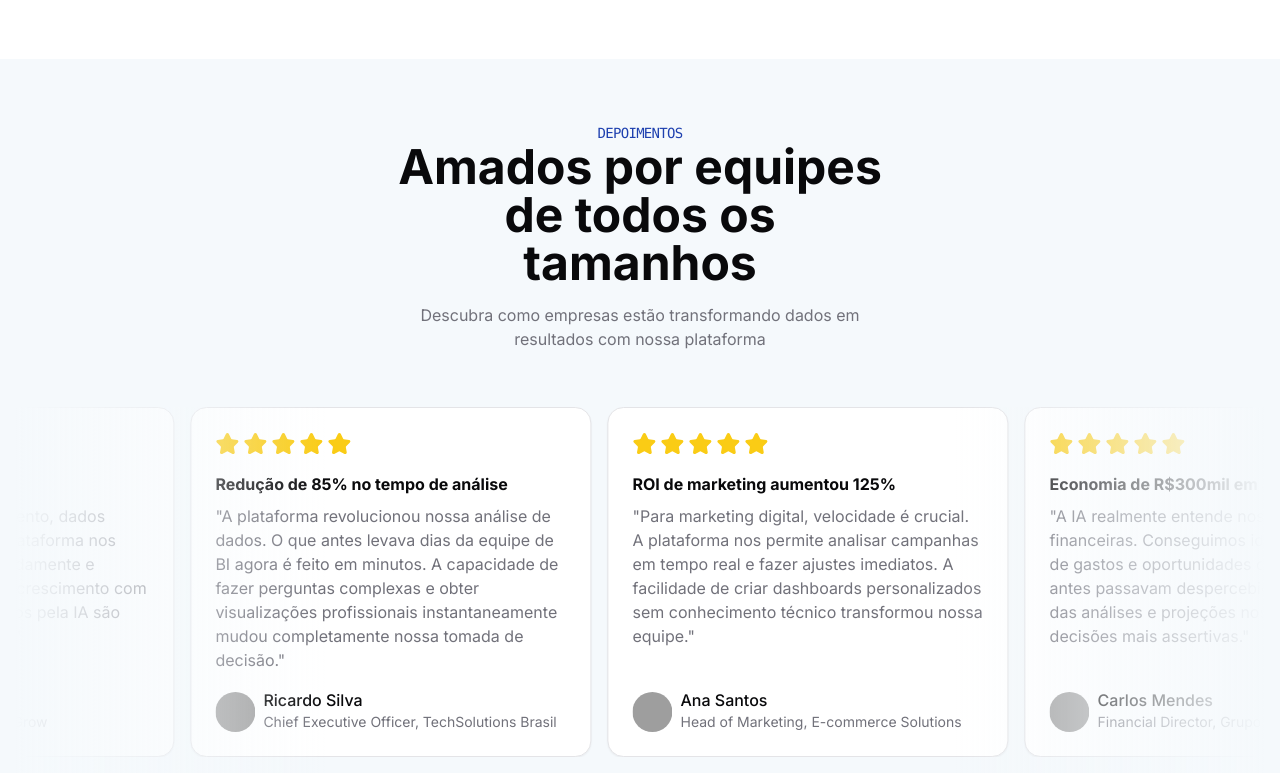
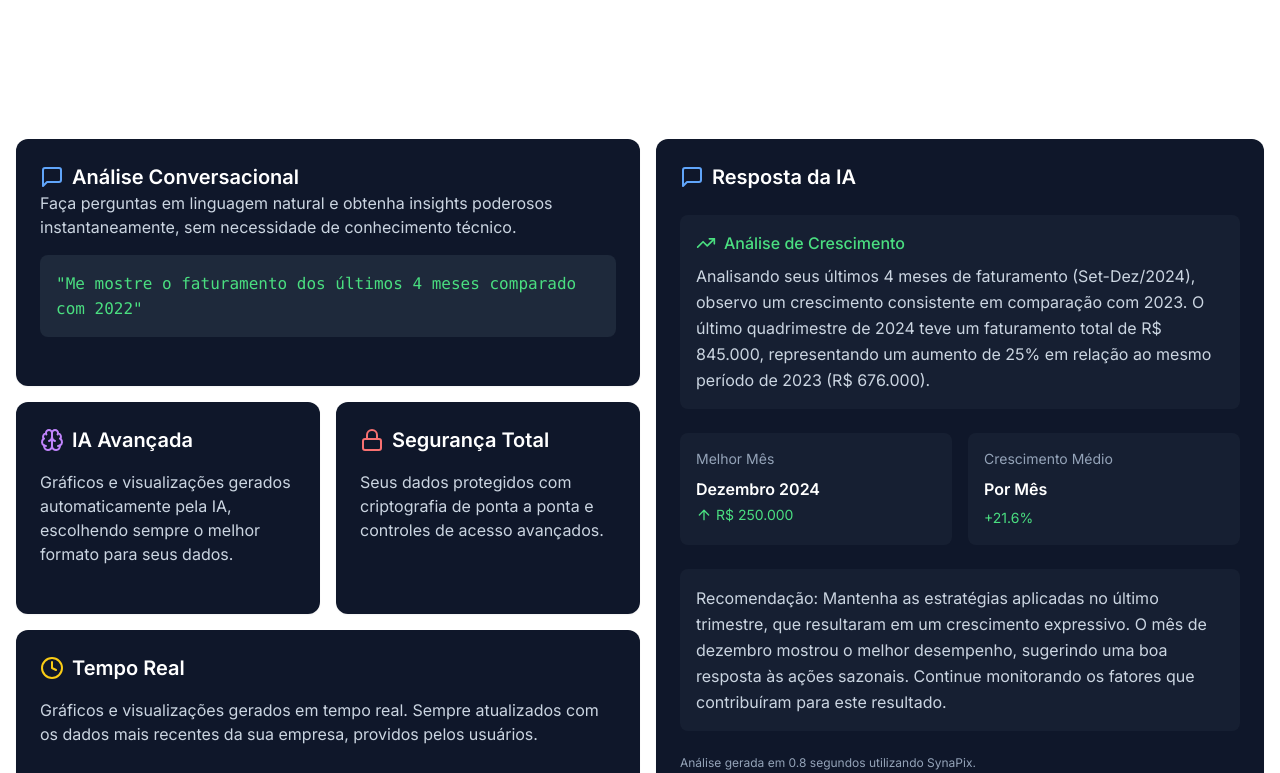
Before and after one commit to GabrielFTeles/landing-page-x, a React (Vite) app: page / in a window 1280 px wide. Shown: the part 3320-4093 px from the top of the page. Built offline with nearby package versions, Linux system fonts and the light colour scheme; grey boxes are pictures that could not be loaded.

Commit message:
Refactor routing to use RouterProvider; add FeaturesSection component and update Home page layout

```diff
--- a/src/app.tsx
+++ b/src/app.tsx
@@ -1,30 +1,11 @@
 import { ThemeProvider } from "@/components/theme-provider";
-import { BrowserRouter, Navigate, Route, Routes } from "react-router";
-import { Home } from "./pages/home";
-import { DefaultLayout } from "./layouts/default-layout";
-import { Contact } from "./pages/contact";
-import { PrivacyPolicy } from "./pages/privacy-policy";
-import { TermsOfUse } from "./pages/terms-of-use";
-import { PlansPage } from "./pages/plans";
+import { RouterProvider } from "react-router";
+import { router } from "./routes/routes";
 
 export function App() {
   return (
     <ThemeProvider defaultTheme="system" storageKey="sentry-x-lp-theme">
-      <BrowserRouter>
-        <Routes>
-          <Route element={<DefaultLayout />}>
-            <Route path="/" element={<Home />} />
-            <Route path="/contato" element={<Contact />} />
-            <Route path="/planos" element={<PlansPage />} />
-            <Route path="/termos-de-uso" element={<TermsOfUse />} />
-            <Route
-              path="/politica-de-privacidade"
-              element={<PrivacyPolicy />}
-            />
-            <Route path="*" element={<Navigate to="/" />} />
-          </Route>
-        </Routes>
-      </BrowserRouter>
+      <RouterProvider router={router} />
     </ThemeProvider>
   );
 }
--- /dev/null
+++ b/src/components/features-section.tsx
@@ -0,0 +1,143 @@
+import { cn } from "@/lib/utils";
+import {
+  ArrowUp,
+  Brain,
+  Clock,
+  Lock,
+  MessageSquare,
+  TrendingUp,
+} from "lucide-react";
+import type { ComponentProps } from "react";
+
+interface FeatureCardProps extends ComponentProps<"div"> {
+  className?: string;
+}
+
+const FeatureCard: React.FC<FeatureCardProps> = ({ className, children }) => {
+  return (
+    <div className={cn("bg-slate-900 p-6 rounded-xl shadow-sm", className)}>
+      {children}
+    </div>
+  );
+};
+
+export const FeaturesSection = () => {
+  return (
+    <section className="max-w-screen-2xl px-4 mx-auto py-20">
+      <div className="grid grid-cols-1 gap-4 sm:grid-cols-2 lg:grid-cols-[0.75fr,0.75fr,1.5fr]">
+        <FeatureCard className="sm:col-span-2">
+          <div className="flex items-center gap-2">
+            <MessageSquare className="size-6 text-blue-400" />
+            <h3 className="text-xl font-semibold text-white">
+              Análise Conversacional
+            </h3>
+          </div>
+
+          <p className="text-slate-300 mb-4">
+            Faça perguntas em linguagem natural e obtenha insights poderosos
+            instantaneamente, sem necessidade de conhecimento técnico.
+          </p>
+
+          <div className="bg-slate-800 rounded-lg p-4 mt-auto">
+            <code className="text-green-400">
+              "Me mostre o faturamento dos últimos 4 meses comparado com 2022"
+            </code>
+          </div>
+        </FeatureCard>
+
+        <FeatureCard className="sm:col-span-2 lg:col-span-1 lg:row-span-3">
+          <div className="flex items-center gap-2 mb-6">
+            <MessageSquare className="w-6 h-6 text-blue-400" />
+            <h3 className="text-xl font-semibold text-white">Resposta da IA</h3>
+          </div>
+
+          <div className="space-y-6 flex-grow">
+            <div className="bg-slate-800/50 p-4 rounded-lg">
+              <div className="flex items-center gap-2 mb-2">
+                <TrendingUp className="w-5 h-5 text-green-400" />
+                <span className="text-green-400 font-medium">
+                  Análise de Crescimento
+                </span>
+              </div>
+              <p className="text-slate-300 leading-relaxed">
+                Analisando seus últimos 4 meses de faturamento (Set-Dez/2024),
+                observo um crescimento consistente em comparação com 2023. O
+                último quadrimestre de 2024 teve um faturamento total de R$
+                845.000, representando um aumento de 25% em relação ao mesmo
+                período de 2023 (R$ 676.000).
+              </p>
+            </div>
+
+            <div className="grid grid-cols-2 gap-4">
+              <div className="bg-slate-800/50 p-4 rounded-lg">
+                <p className="text-slate-400 text-sm mb-2">Melhor Mês</p>
+                <p className="text-white font-semibold mb-1">Dezembro 2024</p>
+                <div className="flex items-center gap-1">
+                  <ArrowUp className="w-4 h-4 text-green-400" />
+                  <span className="text-green-400 text-sm">R$ 250.000</span>
+                </div>
+              </div>
+              <div className="bg-slate-800/50 p-4 rounded-lg">
+                <p className="text-slate-400 text-sm mb-2">Crescimento Médio</p>
+                <p className="text-white font-semibold mb-1">Por Mês</p>
+                <span className="text-green-400 text-sm">+21.6%</span>
+              </div>
+            </div>
+
+            <div className="bg-slate-800/50 p-4 rounded-lg">
+              <p className="text-slate-300 leading-relaxed">
+                Recomendação: Mantenha as estratégias aplicadas no último
+                trimestre, que resultaram em um crescimento expressivo. O mês de
+                dezembro mostrou o melhor desempenho, sugerindo uma boa resposta
+                às ações sazonais. Continue monitorando os fatores que
+                contribuíram para este resultado.
+              </p>
+            </div>
+          </div>
+
+          <div className="mt-6 text-xs text-slate-400">
+            Análise gerada em 0.8 segundos utilizando SynaPix.
+          </div>
+        </FeatureCard>
+
+        <FeatureCard className="col-span-1">
+          <div className="flex items-center gap-2 mb-4">
+            <Brain className="w-6 h-6 text-purple-400" />
+            <h3 className="text-xl font-semibold text-white">IA Avançada</h3>
+          </div>
+
+          <p className="text-slate-300">
+            Gráficos e visualizações gerados automaticamente pela IA, escolhendo
+            sempre o melhor formato para seus dados.
+          </p>
+        </FeatureCard>
+
+        <FeatureCard>
+          <div className="flex items-center gap-2 mb-4">
+            <Lock className="w-6 h-6 text-red-400" />
+            <h3 className="text-xl font-semibold text-white">
+              Segurança Total
+            </h3>
+          </div>
+
+          <p className="text-slate-300">
+            Seus dados protegidos com criptografia de ponta a ponta e controles
+            de acesso avançados.
+          </p>
+        </FeatureCard>
+
+        <FeatureCard className="sm:col-span-2">
+          <div className="flex items-center gap-2 mb-4">
+            <Clock className="w-6 h-6 text-yellow-400" />
+            <h3 className="text-xl font-semibold text-white">Tempo Real</h3>
+          </div>
+
+          <p className="text-slate-300">
+            Gráficos e visualizações gerados em tempo real. Sempre atualizados
+            com os dados mais recentes da sua empresa, providos pelos usuários.
+          </p>
+        </FeatureCard>
+      </div>
+    </section>
+  );
+};
--- a/src/layouts/default-layout.tsx
+++ b/src/layouts/default-layout.tsx
@@ -1,10 +1,13 @@
 import { Footer } from "@/components/footer";
 import { Header } from "@/components/header";
 import { NotificationBanner } from "@/components/notification-banner";
-import { Outlet } from "react-router";
+import { Outlet, ScrollRestoration } from "react-router";
 
 export const DefaultLayout: React.FC = () => {
   return (
+    <>
+      <ScrollRestoration />
+
       <div className="min-h-[100dvh] flex flex-col">
         <NotificationBanner />
         <Header />
@@ -15,5 +18,6 @@ export const DefaultLayout: React.FC = () => {
 
         <Footer />
       </div>
+    </>
   );
 };
--- a/src/pages/home.tsx
+++ b/src/pages/home.tsx
@@ -1,6 +1,7 @@
 import { CallToActionSection } from "@/components/call-to-action-section";
 import { DemoSection } from "@/components/demo-section/demo-section";
 import { FaqSection } from "@/components/faq-section";
+import { FeaturesSection } from "@/components/features-section";
 import { HeroSection } from "@/components/hero-section";
 import { HowToUseSection } from "@/components/how-to-use-section";
 import { PricingSection } from "@/components/pricing-section";
@@ -12,6 +13,7 @@ export const Home = () => {
       <HeroSection />
       <DemoSection />
       <HowToUseSection />
+      <FeaturesSection />
       <TestimonialSection />
       <PricingSection />
       <FaqSection />
--- /dev/null
+++ b/src/routes/routes.tsx
@@ -0,0 +1,39 @@
+import { DefaultLayout } from "@/layouts/default-layout";
+import { Contact } from "@/pages/contact";
+import { Home } from "@/pages/home";
+import { PlansPage } from "@/pages/plans";
+import { PrivacyPolicy } from "@/pages/privacy-policy";
+import { TermsOfUse } from "@/pages/terms-of-use";
+import { createBrowserRouter, Navigate } from "react-router";
+
+export const router = createBrowserRouter([
+  {
+    element: <DefaultLayout />,
+    children: [
+      {
+        path: "/",
+        element: <Home />,
+      },
+      {
+        path: "/contato",
+        element: <Contact />,
+      },
+      {
+        path: "/planos",
+        element: <PlansPage />,
+      },
+      {
+        path: "/termos-de-uso",
+        element: <TermsOfUse />,
+      },
+      {
+        path: "/politica-de-privacidade",
+        element: <PrivacyPolicy />,
+      },
+      {
+        path: "*",
+        element: <Navigate to="/" />,
+      },
+    ],
+  },
+]);
```
Lines whose indentation alone changed are shown as unchanged.
